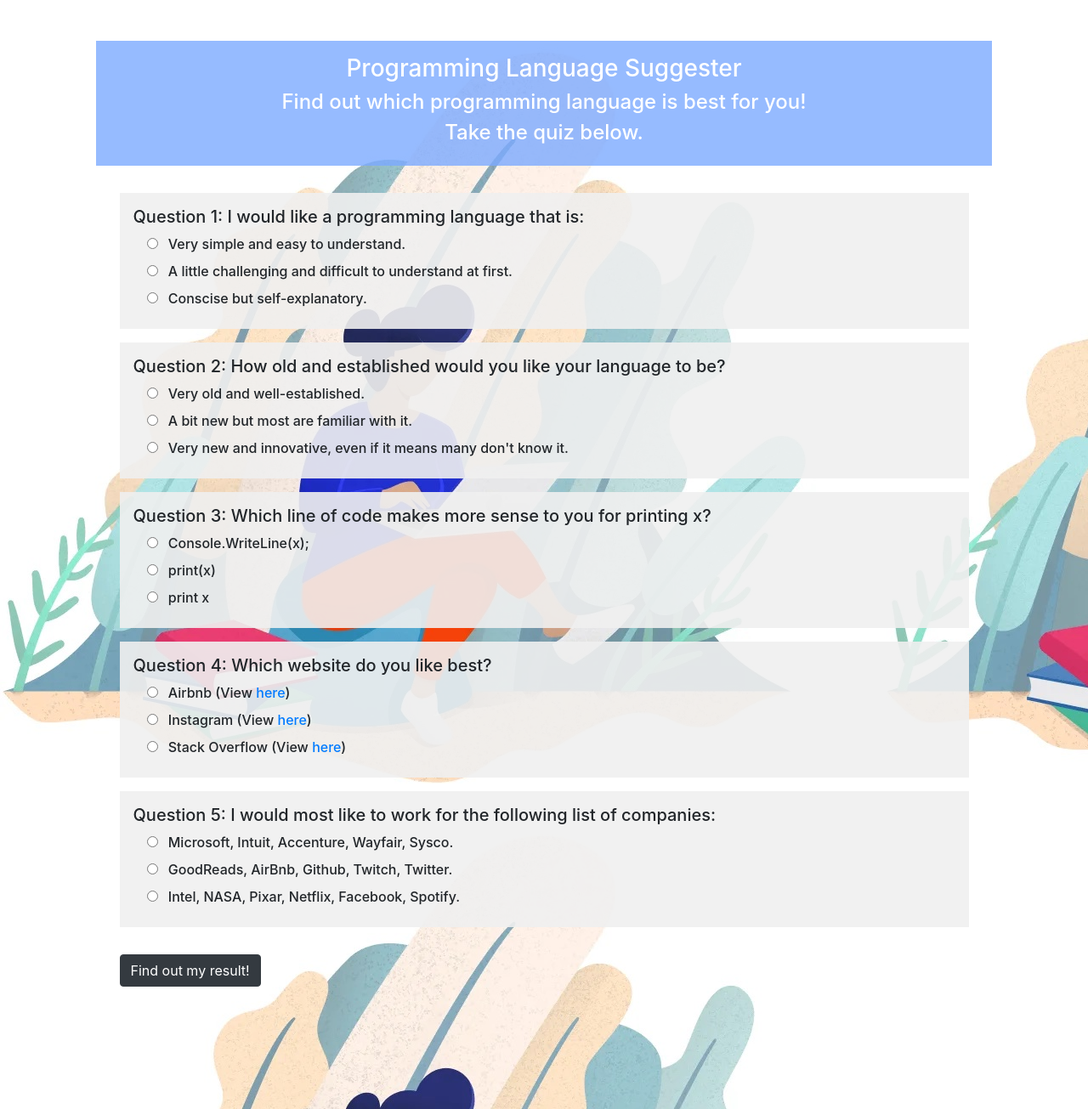
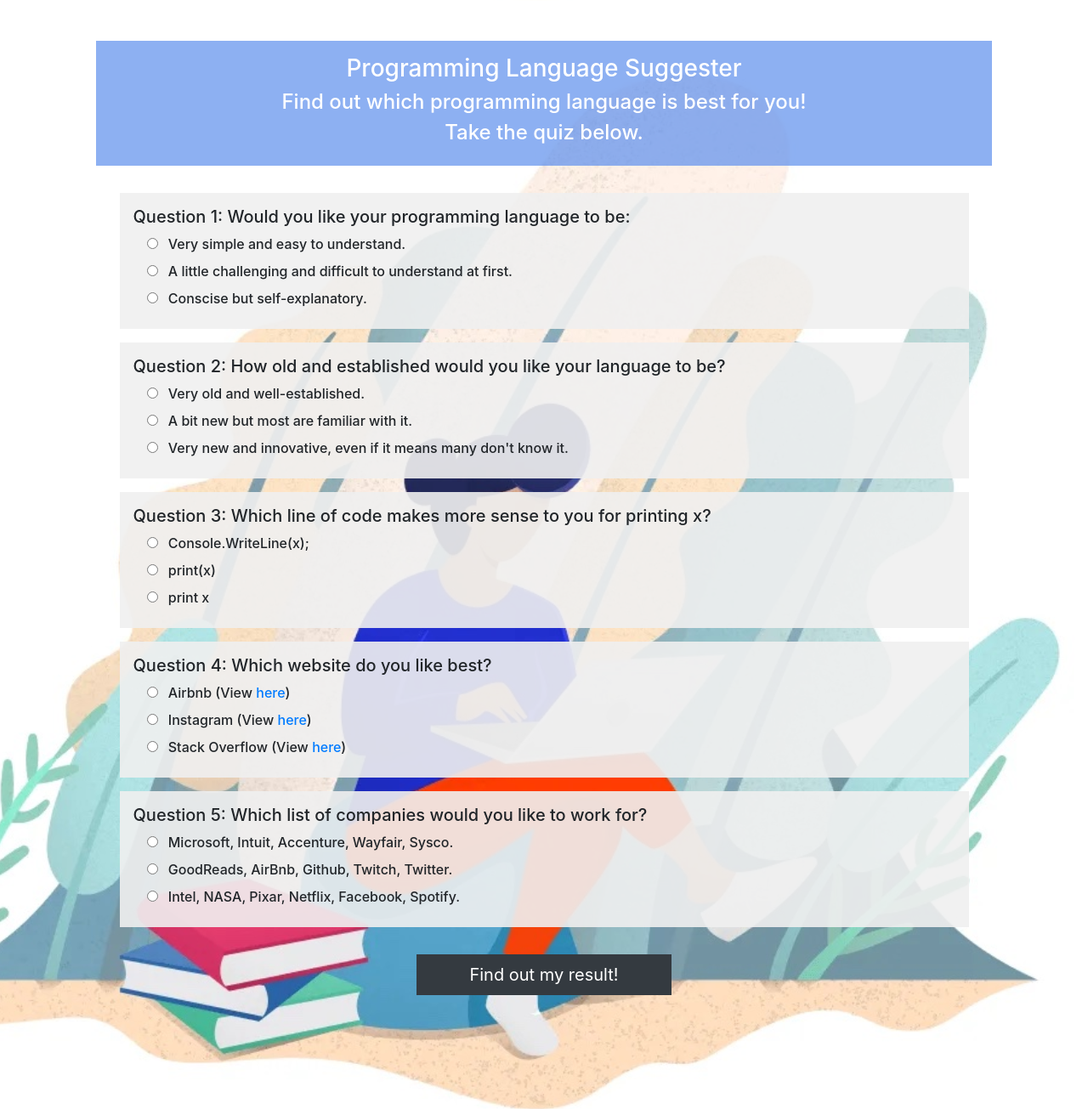
Before and after one commit to mellowmorgan/programming-language-suggester, a plain HTML site: page index.html in a window 1280 px wide. Shown: the whole page at 85% size. Drawn offline with Linux system fonts and the light colour scheme.

Commit message:
Add styling to button, add background image

```diff
--- a/css/styles.css
+++ b/css/styles.css
@@ -1,36 +1,16 @@
 body{
   background-image: url('cover-artwork.jpg');
+  background-size: cover;
+  background-position: center;
   height:auto;
 }
-.heading{
-  width:95%;
-  margin-left:auto;
-  margin-right:auto;
-  padding:1rem;
-  color:white;
-  margin-bottom:2rem;
-  margin-top:1rem;
-  background-color: rgba(124, 170, 255, 0.8);
-}
-#result-div{
-  height:4rem;
-  width:95%;
-  margin-left:auto;
-  margin-right:auto;
-  padding:1rem;
-  color:white;
-  margin-bottom:1rem;
-  margin-top:1rem;
-  background-color: rgba(124, 170, 255, 0.8);
-  visibility:hidden;
-}
-
 
 .container{
   margin-top:3rem;
-  margin-bottom: 3rem;
+  margin-bottom: 4rem;
 
 }
+
 form{
   margin:auto;
 }
@@ -39,22 +19,20 @@ h3{
   text-align: center;
 
 }
+
 h4{
   text-align: center;
 
-}
-
-button{
-  margin-bottom: 1rem;
-  margin-top: 1rem;
 }
 label{
   margin-left:1rem;
   font-weight:450;
 }
+
 input{
   margin-right: .5rem;
 }
+
 .question{
   width:90%;
   margin-left:auto;
@@ -66,15 +44,45 @@ input{
 }
 
 .space-button{
+  display: flex;
+  justify-content: center;
   width:90%;
   margin-left:auto;
   margin-right:auto;
   margin-bottom:1rem;
   margin-top:1rem;
+}
 
-
-}
 button{
+  border-radius: 0 !important;
   margin-left: auto;
   margin-right: auto;
+  margin-bottom: 1rem;
+  width:300px;
+  margin-top: 1rem;
 }
+
+.heading{
+  width:95%;
+  margin-left:auto;
+  margin-right:auto;
+  padding:1rem;
+  color:white;
+  margin-bottom:2rem;
+  margin-top:1rem;
+  background-color: rgba(103, 150, 238, 0.75);
+}
+
+#result-div{
+
+  height:auto;
+  width:95%;
+  margin-left:auto;
+  margin-right:auto;
+  padding:1rem;
+  color:white;
+  margin-bottom:1rem;
+  margin-top:1rem;
+  background-color: rgba(103, 150, 238, 0.75);
+  visibility:hidden;
+}
--- a/index.html
+++ b/index.html
@@ -17,7 +17,7 @@
   </div>
     <form id="quiz">
       <div class="question">
-      <h5>Question 1: I would like a programming language that is: </h5>
+      <h5>Question 1: Would you like your programming language  to be: </h5>
       <div class="radio">
         <label>
         <input type="radio" name="question-1" value="ruby">
@@ -88,7 +88,7 @@
       </div>
       </div>
 <div class="question">
-      <h5>Question 5: I would most like to work for the following list of companies: </h5>
+      <h5>Question 5: Which list of companies would you like to work for? </h5>
       <div class="radio">
         <label>
           <input type="radio" name="question-5" value="c#"> Microsoft, Intuit, Accenture, Wayfair, Sysco. </label>
@@ -102,7 +102,8 @@
           <input type="radio" name="question-5" value="python"> Intel, NASA, Pixar, Netflix, Facebook, Spotify.</label>
       </div>
     </div>
-    <div class="space-button">  <button type="submit" class="btn btn-dark">Find out my result!</button>
+    <div class="space-button">
+      <button type="submit" class="btn btn-dark btn-lg">Find out my result!</button>
     </div>
         </form>
 
--- a/js/scripts.js
+++ b/js/scripts.js
@@ -129,7 +129,7 @@ $(document).ready(function(){
     }
     else{
       //make them resubmit if they didn't answer a question
-      $("#result-div").css('visibility', 'visible')
+      $("#result-div").css('visibility', 'visible');
       $("#result").text("You must answer all questions. Please resubmit.");
 
     }
```
